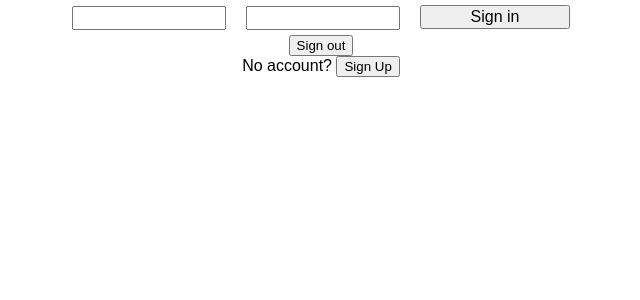
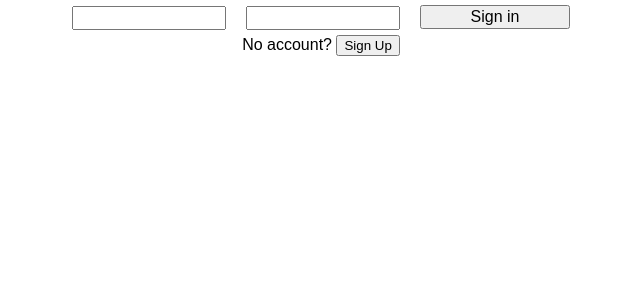
Before and after one commit to alphecca/swpp-assn201701, a React (Create React App) app in the folder northfacebook_frontend/: page / in a window 1280 px wide. Shown: the top 300 px of the page, without its empty margins (319-959 px from the left). Built offline with nearby package versions, Linux system fonts and the light colour scheme.

Commit message:
move sign out button to TimeLinePage

```diff
--- a/northfacebook_frontend/src/components/LoginPage/SignIn.js
+++ b/northfacebook_frontend/src/components/LoginPage/SignIn.js
@@ -25,9 +25,6 @@ class SignIn extends React.Component {
                     <button type="submit" id='sign_in' className='sign_in'>Sign in</button>
                 </div>
             </form>
-                <div>
-                  <button id="sign_out" className='sign_out' onClick={()=>{window.open(home_url,'_self',false);this.props.onLogOut();}}>Sign out</button>
-                </div>
           </div>
         )
     }
@@ -37,8 +34,7 @@ let mapDispatchToProps = (dispatch) => {
     return {
         onClick: (username, password) => {
             dispatch(signIn(username, password))
-        },
-        onLogOut: () => dispatch(signOut())
+        }
     }
 }
 
```
